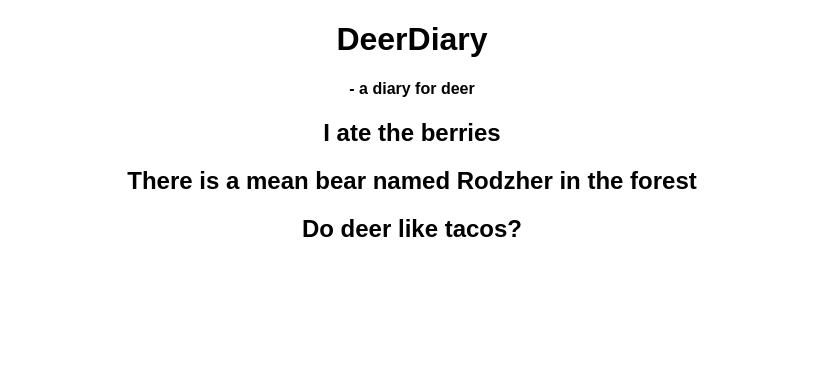
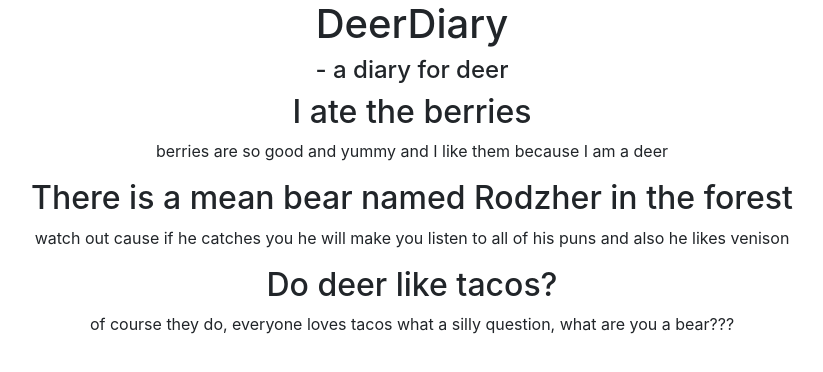
Before and after one commit to donkeypagoda/deer-diary-react-router, a React (Create React App) app: page / in a window 1280 px wide. Shown: the top 372 px of the page, without its empty margins (228-1051 px from the left). Built offline with nearby package versions, Linux system fonts and the light colour scheme.

Commit message:
ok display

```diff
--- a/public/index.html
+++ b/public/index.html
@@ -10,7 +10,7 @@
     -->
     <!-- <link rel="manifest" href="%PUBLIC_URL%/manifest.json">
     <link rel="shortcut icon" href="%PUBLIC_URL%/favicon.ico"> -->
-    <link rel="https://maxcdn.bootstrapcdn.com/bootstrap/4.0.0/css/bootstrap.min.css">
+
     <!--
       Notice the use of %PUBLIC_URL% in the tags above.
       It will be replaced with the URL of the `public` folder during the build.
@@ -23,6 +23,7 @@
     <title>Deer Diary</title>
   </head>
   <body>
+    <link rel="stylesheet" href="https://maxcdn.bootstrapcdn.com/bootstrap/4.0.0/css/bootstrap.min.css">
     <noscript>
       You need to enable JavaScript to run this app.
     </noscript>
--- a/src/App.js
+++ b/src/App.js
@@ -4,8 +4,9 @@
 
 function ListPosts(props){
   return (
-    <div>
+    <div className="border-4 border-dark">
       <h2> {props.title} </h2>
+      <p> {props.content}</p>
     </div>
   )
 }
@@ -38,7 +39,7 @@
   render() {
     let postList = []
     this.state.postList.forEach( post => {
-      postList.push(<ListPosts title={post.title} />)
+      postList.push(<ListPosts title={post.title} content={post.content} />)
     })
     return (
       <div className="App">
```
